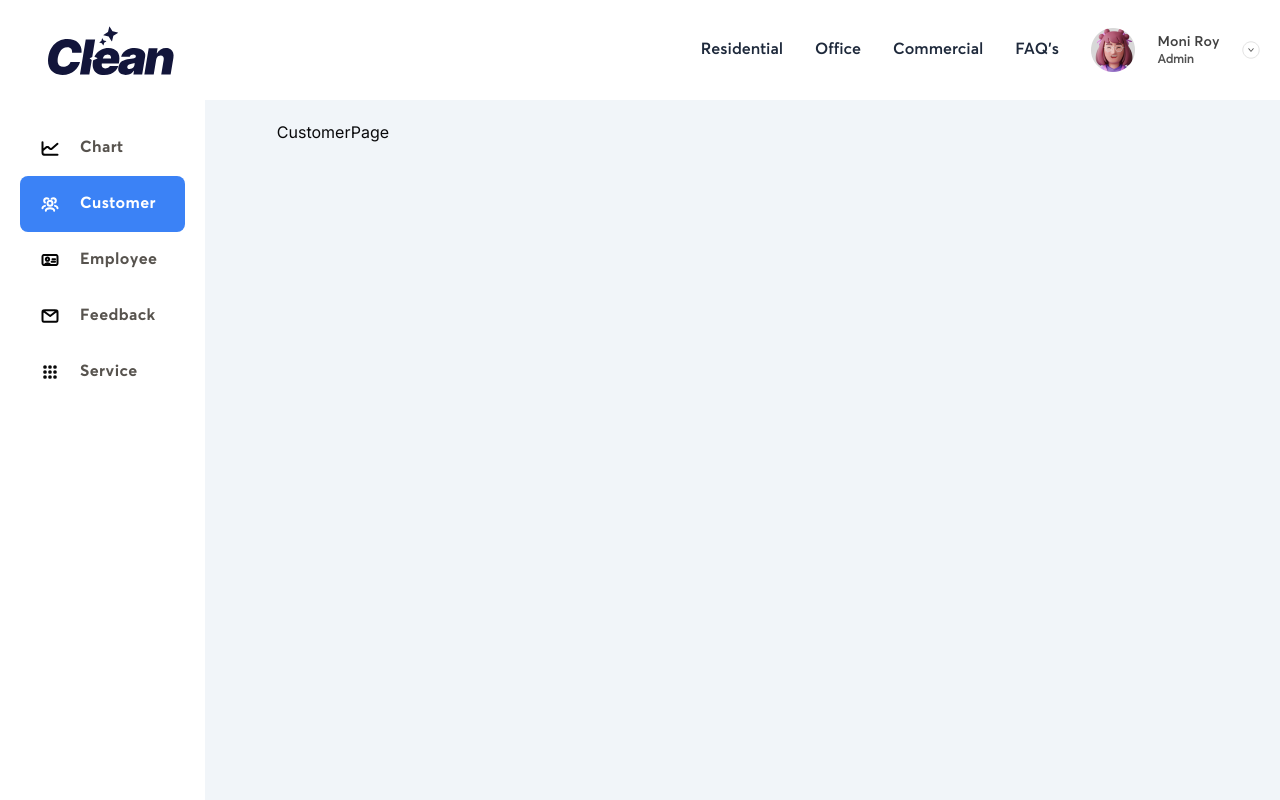
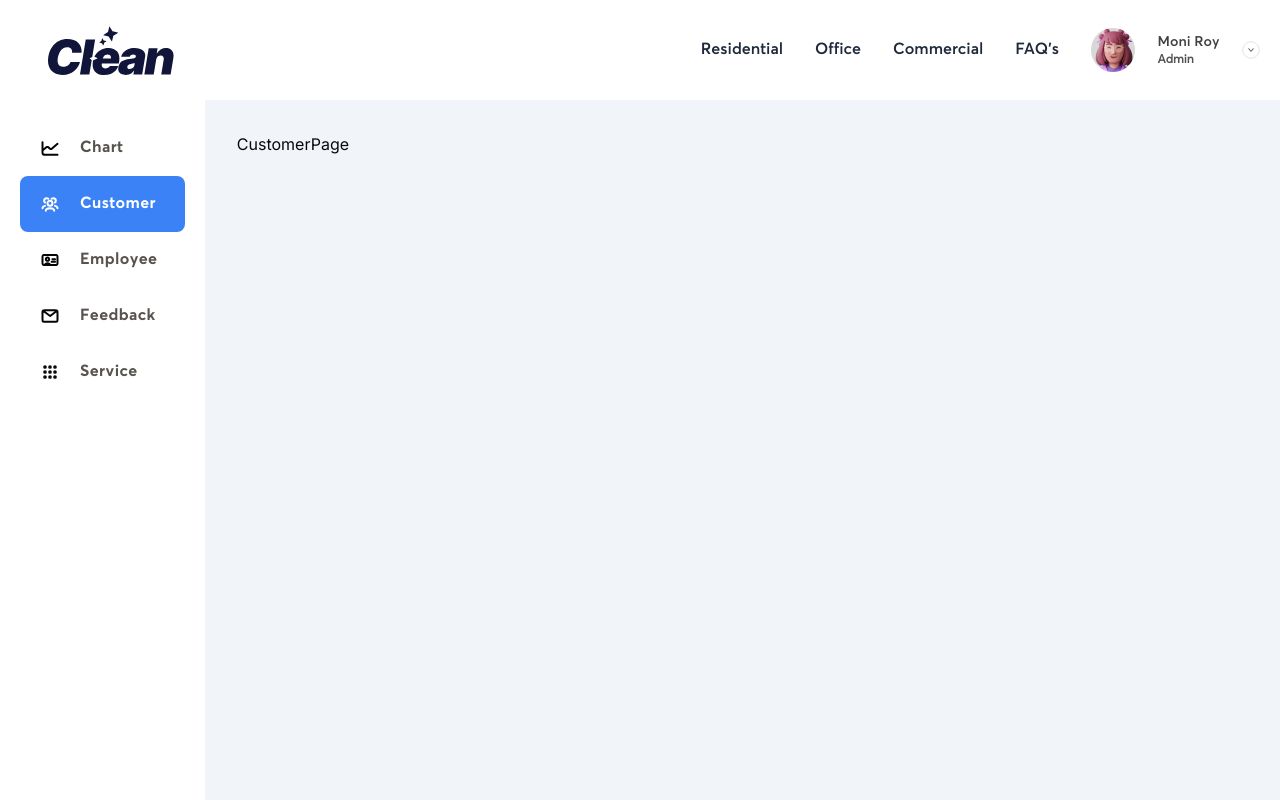
Before and after one commit to bichsonnhat/CleaningService, a Next.js app: page /dashboard/customer in a window 1280 px wide. Shown: the top 800 px of the page. Built offline with nearby package versions, Linux system fonts and the light colour scheme.

Commit message:
refactor: update Dashboard layout in DashboardLayout component

```diff
--- a/src/app/(dashboard)/layout.tsx
+++ b/src/app/(dashboard)/layout.tsx
@@ -9,14 +9,10 @@ const DashboardLayout = (props: {
   return (
     <div className="flex overflow-hidden flex-col bg-slate-100">
       <Header />
-      <div className="flex gap-5 max-md:flex-col">
+      <div className="flex max-md:flex-col">
         <Sidebar />
-        <main className="flex flex-col ml-5 w-[84%] max-md:ml-0 max-md:w-full">
-          <div className="flex overflow-hidden flex-col grow items-center px-8 pt-5 pb-40 w-full bg-slate-100 min-h-[970px] max-md:px-5 max-md:pb-24 max-md:max-w-full">
-            <div className="flex flex-col w-full max-w-[1141px] max-md:max-w-full">
+        <main className="flex flex-col p-8 w-full max-md:ml-0 max-md:w-full">
               {props.children}
-            </div>
-          </div>
         </main>
       </div>
     </div>
```
